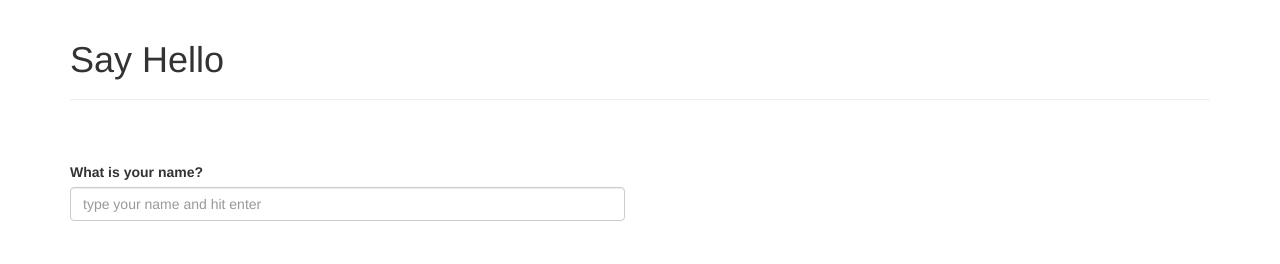
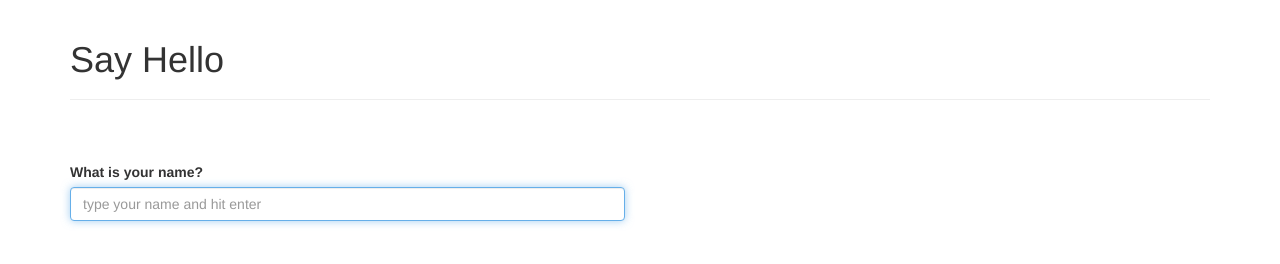
Before and after one commit to zac-heisey/fewd-js-say-hello, a plain HTML site: page index.html in a window 1280 px wide. Drawn offline with nearby package versions, Linux system fonts and the light colour scheme.

Commit message:
autofocus the name field and turn autocomplete off

```diff
--- a/index.html
+++ b/index.html
@@ -22,7 +22,9 @@
                 type="text"
                 id="name"
                 class="form-control"
-                placeholder="type your name and hit enter">
+                placeholder="type your name and hit enter"
+                autocomplete="off"
+                autofocus>
             </div>
           </form>
         </div>
```
